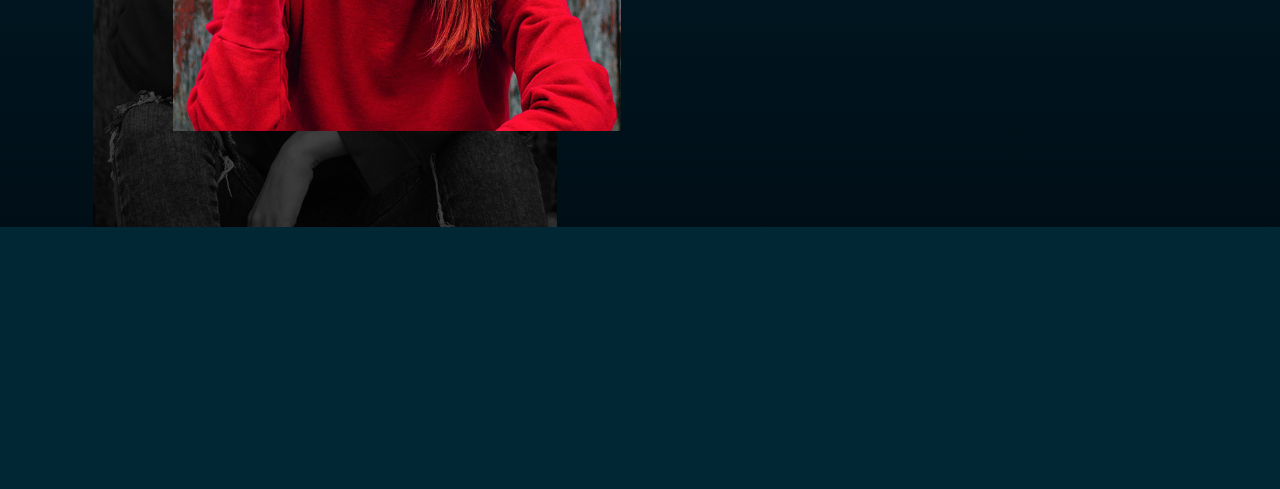
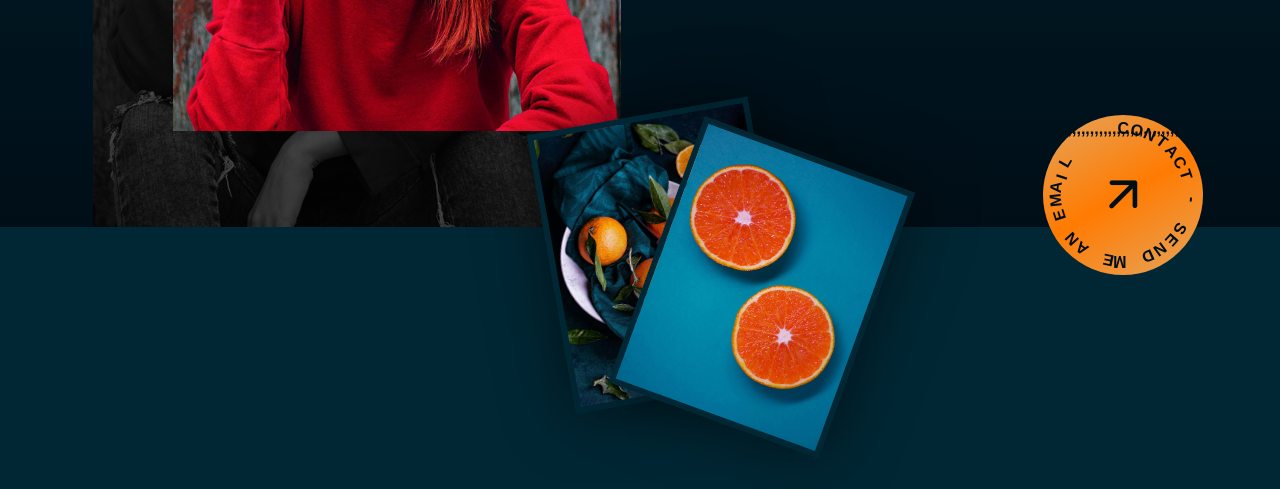
Before and after one commit to francoasevey/Responsive-Photography-Portfolio, a plain HTML site: page index.html in a window 1280 px wide. Shown: the part 573-1062 px from the top of the page. Drawn offline with nearby package versions, Linux system fonts and the light colour scheme.

Commit message:
contact me

```diff
--- a/app.js
+++ b/app.js
@@ -1,3 +1,11 @@
 window.addEventListener('scroll', () => {
     document.querySelector('nav').classList.toggle('window-scrolled', window.scrollY > 0);
 })
+
+const textButtons = document.querySelectorAll('.contact_btn');
+
+textButtons.forEach(textButton => {
+    let text = textButton.querySelector('p');
+
+    text.innerHTML = text.innerHTML.split('').map((character, index) => `<span style="transform: rotate(${index * 12}deg)">${character}</span>`).join()
+})
--- a/index.html
+++ b/index.html
@@ -49,6 +49,19 @@
             </div>
         </div>
     </header>
+
+    <div class="header_frames">
+        <div class="header_frame">
+            <img src="/assets/frame1.jpg" alt="header frame one">
+        </div>
+        <div class="header_frame">
+            <img src="/assets/frame2.jpg" alt="header frame two">
+        </div>
+    </div>
+    <a href="mailto:support@frankdev.com" class="contact_btn header_btn">
+        <i class="uil uil-arrow-up-right"></i>
+        <p>CONTACT - SEND ME AN EMAIL</p>
+    </a>
 
 
 
--- a/main.css
+++ b/main.css
@@ -186,3 +186,66 @@ header {
 .header_btn-md{
     display: none;
 }
+.header_frames{
+    position: absolute;
+    top: 88vh;
+    right: 44rem;
+    transition: var(--transition);
+}
+.header_frame{
+    width: 14rem;
+    border: 0.4rem solid var(--color-bg-3);
+    box-shadow: 0 0 4rem rgba(0, 0, 0, 0.5);
+    position: absolute;
+    transform: rotate(-10deg);
+    transform-origin: bottom left;
+    transition: var(--transition);
+}
+.header_frame:nth-child(2){
+    transform: rotate(20deg);
+    top: -2rem;
+    left: 2rem;
+}
+.header_frames:hover .header_frame{
+    transform: rotate(0);
+}
+.header_frames:hover .header_frame:nth-child(2){
+    top: 0;
+    left: 15rem;
+}
+.contact_btn{
+    color: var(--color-bg-1);
+    width: 10rem;
+    height: 10rem;
+    border-radius: 50%;
+    display: grid;
+    place-items: center;
+    cursor: pointer;
+}
+.header_btn{
+    background: linear-gradient(-30deg, var(--color-primary-variant), var(--color-primary), var(--color-primary-variant));
+    position: absolute;
+    right: 6%;
+    bottom: -3rem;
+}
+.header_btn:hover{
+    box-shadow: 0 2rem 2rem rgba(0, 0, 0, 0.3);
+    transform: translateY(-1rem);
+    color: var(--color-bg-1);
+}
+.contact_btn i{
+    font-size: 3.5rem;
+    position: absolute;
+}
+.contact_btn p{
+    font-size: 1rem;
+    font-weight: 600;
+    width: 10rem;
+    height: 10rem;
+    display: flex;
+    justify-content: center;
+}
+.contact_btn p span{
+    position: absolute;
+    transform-origin: 0.3rem 5rem;
+}
```
